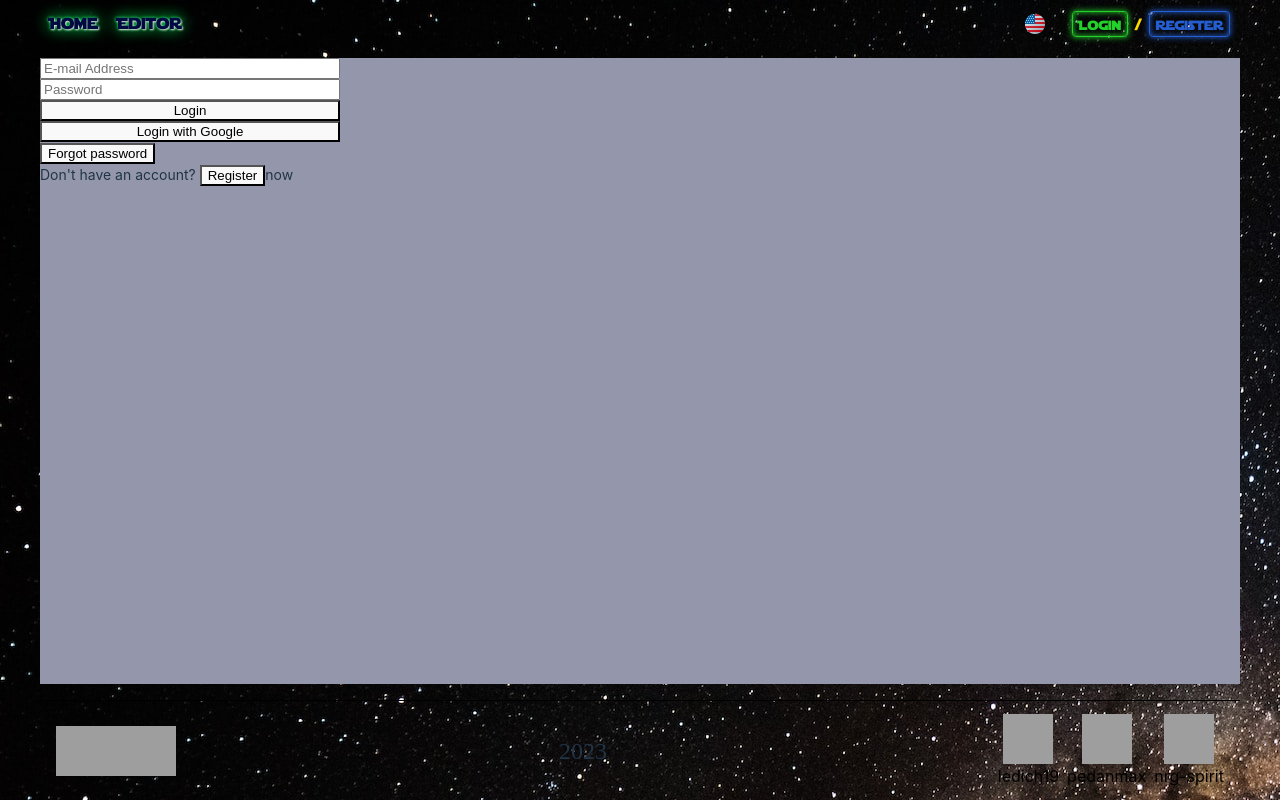
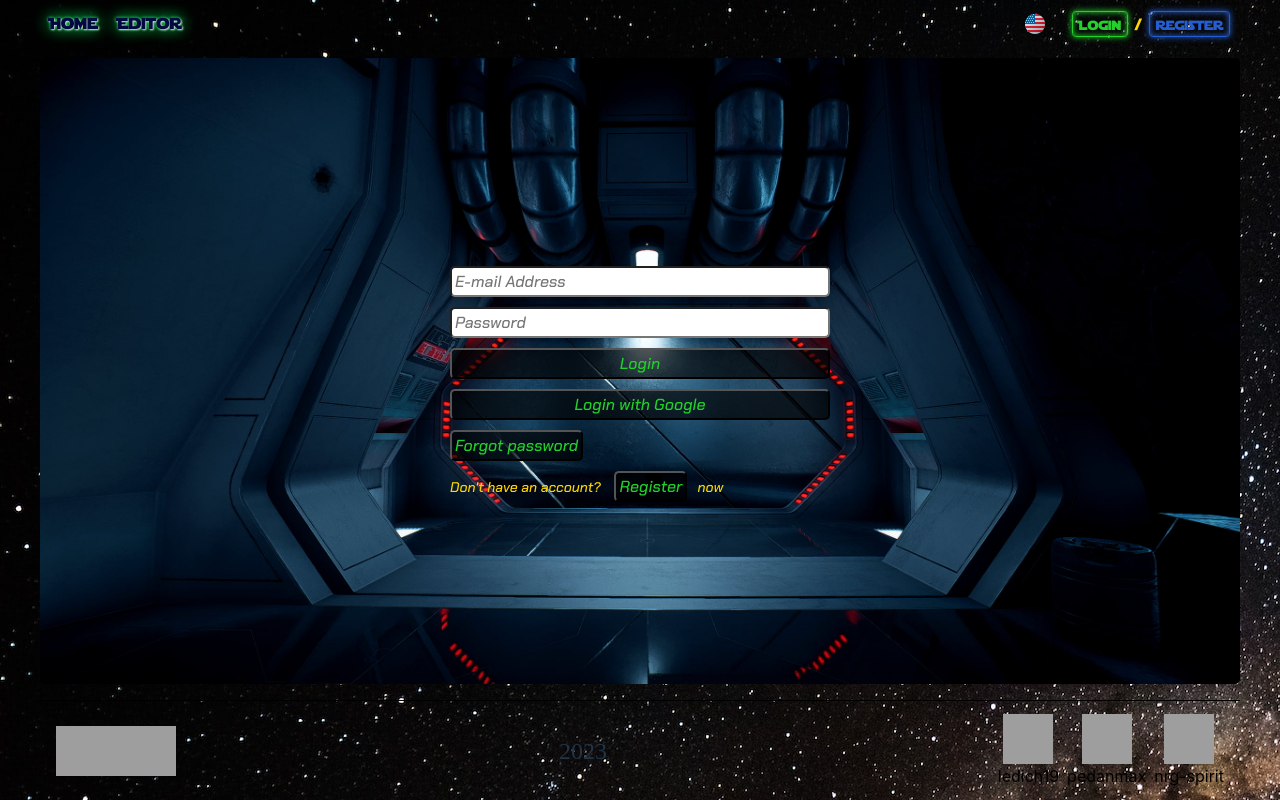
Before and after one commit to Ledich19/RRS_GraphiQL, a React (Vite) app: page /auth/login in a window 1280 px wide. Built offline with nearby package versions, Linux system fonts and the light colour scheme; no server answers; grey boxes are pictures that could not be loaded.

Commit message:
style: add style register and login form

```diff
--- a/src/components/AuthorizationBtnBlock/AuthorizationBtnBlock.tsx
+++ b/src/components/AuthorizationBtnBlock/AuthorizationBtnBlock.tsx
@@ -15,7 +15,7 @@ const AuthorizationBtnBlock = ({ isUser }: PropsType) => {
       {isUser ? (
         <>
           <LogoutBtn /> /&nbsp;
-          <LinkBtn to="/" name={t('goToMainPage')} className={s.register} />
+          <LinkBtn to="/editor" name={t('goToMainPage')} className={s.register} />
         </>
       ) : (
         <>
--- a/src/components/Login/Login.module.scss
+++ b/src/components/Login/Login.module.scss
@@ -1,18 +1,39 @@
+$textColor: gold;
+$greenColor: #24d12a;
 .login {
   display: flex;
-  width: 300px;
+  font-family: 'Chakra Petch', sans-serif;
+  font-weight: 00;
+  width: 380px;
   flex-direction: column;
 }
-.email {
+
+.text {
+  color: $textColor;
 }
-.password {
-}
-.loginBtn {
-}
-.loginGoogle {
-}
-.forgotBtn {
+
+.email,
+.password,
+.loginBtn,
+.loginGoogle,
+.forgotBtn,
+.register,
+.error {
+  font-family: 'Chakra Petch', sans-serif;
+  margin-top: 10px;
+  font-size: 1rem;
+  color: $greenColor;
+  padding: 3px;
+  border-radius: 5px;
 }
 .register {
+  margin-right: 10px;
+  margin-left: 10px;
 }
-.error{}
+
+.loginBtn,
+.loginGoogle,
+.forgotBtn,
+.register {
+  background: #000000a9;
+}
--- a/src/components/Login/Login.tsx
+++ b/src/components/Login/Login.tsx
@@ -51,7 +51,7 @@ const Login = () => {
       <div>
         <LinkBtn to="/auth/reset" name={t('forgotPassword')} className={s.forgotBtn} />
       </div>
-      <div>
+      <div className={s.text}>
         {t('dontHaveAccount')}{' '}
         <LinkBtn to="/auth/register" name={t('register')} className={s.register} />
         {t('now')}
--- a/src/components/Register/Register.module.scss
+++ b/src/components/Register/Register.module.scss
@@ -1,13 +1,38 @@
-.register{
+$textColor: gold;
+$greenColor: #24d12a;
+
+.register {
   display: flex;
-  width: 300px;
+  font-family: 'Chakra Petch', sans-serif;
+  font-weight: 00;
+  width: 380px;
   flex-direction: column;
 }
-.textBox{}
-.registerBtn{}
-.registerGoogle{}
+
+.text {
+  color: $textColor;
+}
+.registerBtn,
+.registerGoogle,
+.login,
+.textBox {
+  font-family: 'Chakra Petch', sans-serif;
+  margin-bottom: 10px;
+  font-size: 1rem;
+  color: $greenColor;
+  padding: 3px;
+  border-radius: 5px;
+}
+.registerBtn,
+.registerGoogle,
 .login {
+  background: #000000a9;
 }
-.error{
+.login{
+  margin-right: 10px;
+  margin-left: 10px;
+}
+
+.error {
   color: red;
 }
--- a/src/components/Register/Register.tsx
+++ b/src/components/Register/Register.tsx
@@ -70,7 +70,6 @@ const Register = () => {
       <input
         type="password"
         className={s.textBox}
-
         value={password.value}
         onChange={(e) => password.onChange(e)}
         onBlur={() => password.onBlur()}
@@ -88,7 +87,7 @@ const Register = () => {
         {t('registerWith')}
       </button>
 
-      <div>
+      <div className={s.text}>
         {t('haveAccount')}
         <LinkBtn to="/auth/login" name={t('login')} className={s.login} />
       </div>
--- a/src/index.scss
+++ b/src/index.scss
@@ -12,7 +12,10 @@
   font-weight: normal;
   font-style: normal;
 }
-//размеры шрифтов
+
+@import url('https://fonts.googleapis.com/css2?family=Chakra+Petch:ital,wght@1,500&display=swap');
+// font-family: 'Chakra Petch', sans-serif;
+// размеры шрифтов
 // заголовки должны быть примерно в 1,96
 
 :root {
--- a/src/pages/RegisterPage/RegisterPage.module.scss
+++ b/src/pages/RegisterPage/RegisterPage.module.scss
@@ -2,4 +2,10 @@
   width: 100%;
   background: rgb(148, 151, 172);
   flex: 1 0 auto;
+  background-image: url(./../../assets/bg/ligin-bg.jpg);
+  background-size: cover;
+  border-radius: 5px;
+  display: flex;
+  justify-content: center;
+  align-items: center;
 }
```
